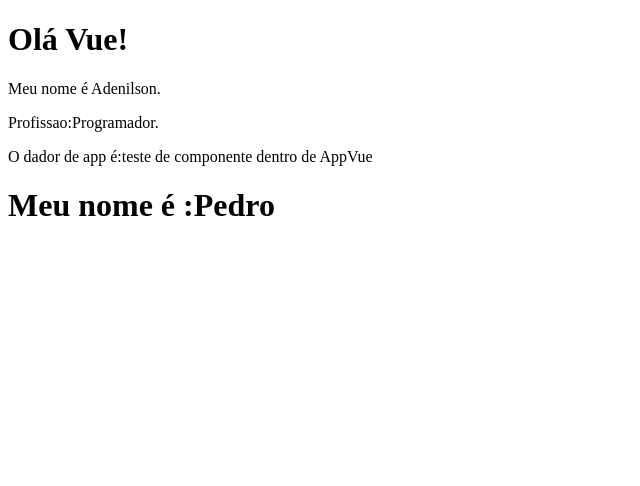
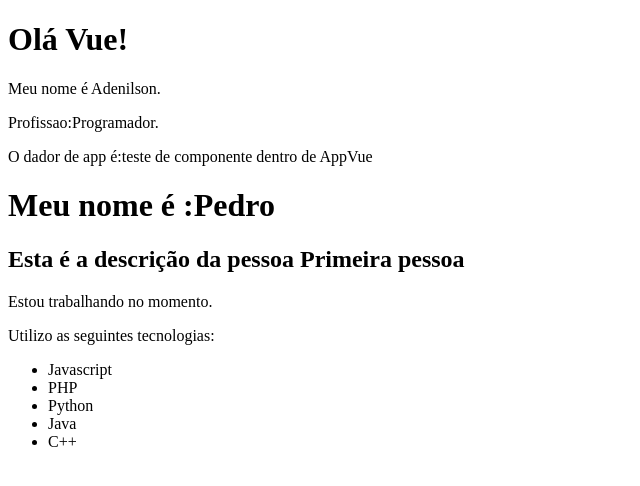
Before and after one commit to Adenilsson/vue_js, a Vue app: page / in a window 1280 px wide. Shown: the top 486 px of the page, without its empty margins (0-640 px from the left). Built offline with nearby package versions, Linux system fonts and the light colour scheme.

Commit message:
Arvore de componentes

```diff
--- a/src/App.vue
+++ b/src/App.vue
@@ -3,16 +3,19 @@
   <PrimeiroComponente />
   <p>O dador de app é:{{testando}}</p>
   <LifeCycle/>
+  <Pessoa/>
 </div>
 </template>
 <script >
 import PrimeiroComponente from './components/PrimeiroComponente.vue'
 import LifeCycle from './components/LifeCycles.vue'
+import Pessoa from './components/Pessoa.vue'
   export default{
     name:'App',
     components:{
       PrimeiroComponente,
-      LifeCycle
+      LifeCycle,
+      Pessoa
     },
     data(){
       return {
--- /dev/null
+++ b/src/components/Info.vue
@@ -0,0 +1,21 @@
+<template>
+<div>
+    <p>Estou trabalhando no momento.</p>
+    <p>Utilizo as seguintes tecnologias: </p>
+    <ul>
+        <li>Javascript</li>
+        <li>PHP</li>
+        <li>Python</li>
+        <li>Java</li>
+        <li>C++</li>
+
+    </ul>
+</div>
+</template>
+
+<script>
+export default{
+    nome: 'Info'
+
+}
+</script>
--- /dev/null
+++ b/src/components/Pessoa.vue
@@ -0,0 +1,22 @@
+<template>
+<div>
+    <h2>Esta é a descrição da pessoa {{nome}}</h2>
+    <Info />
+</div>
+</template>
+<script>
+import Info from './Info'
+
+export default {
+    nome: 'Pessoa',
+    components: {
+        Info
+    },
+    data(){
+        return{
+             nome: 'Primeira pessoa'
+        }
+    }
+
+}
+</script>
```
